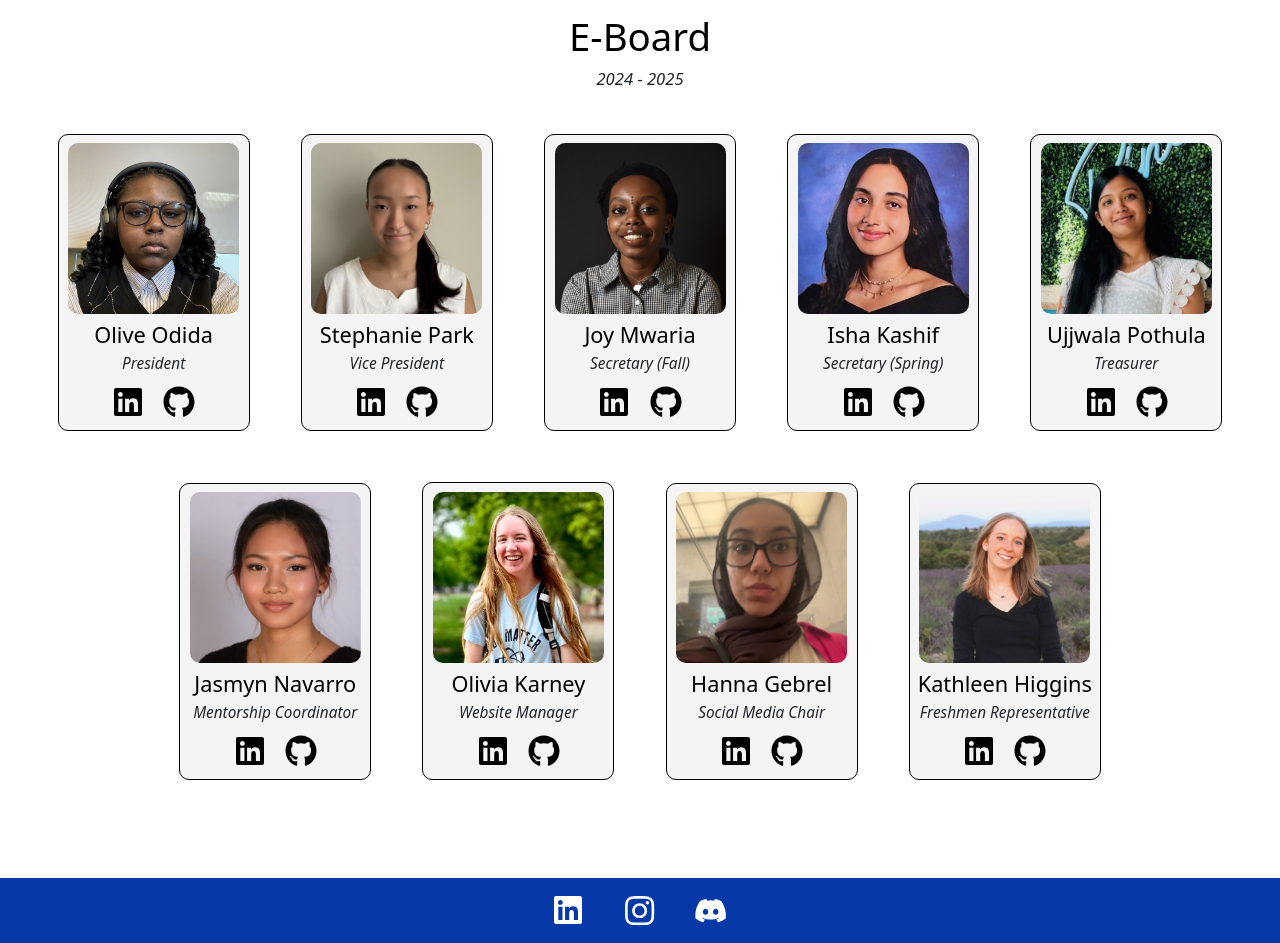
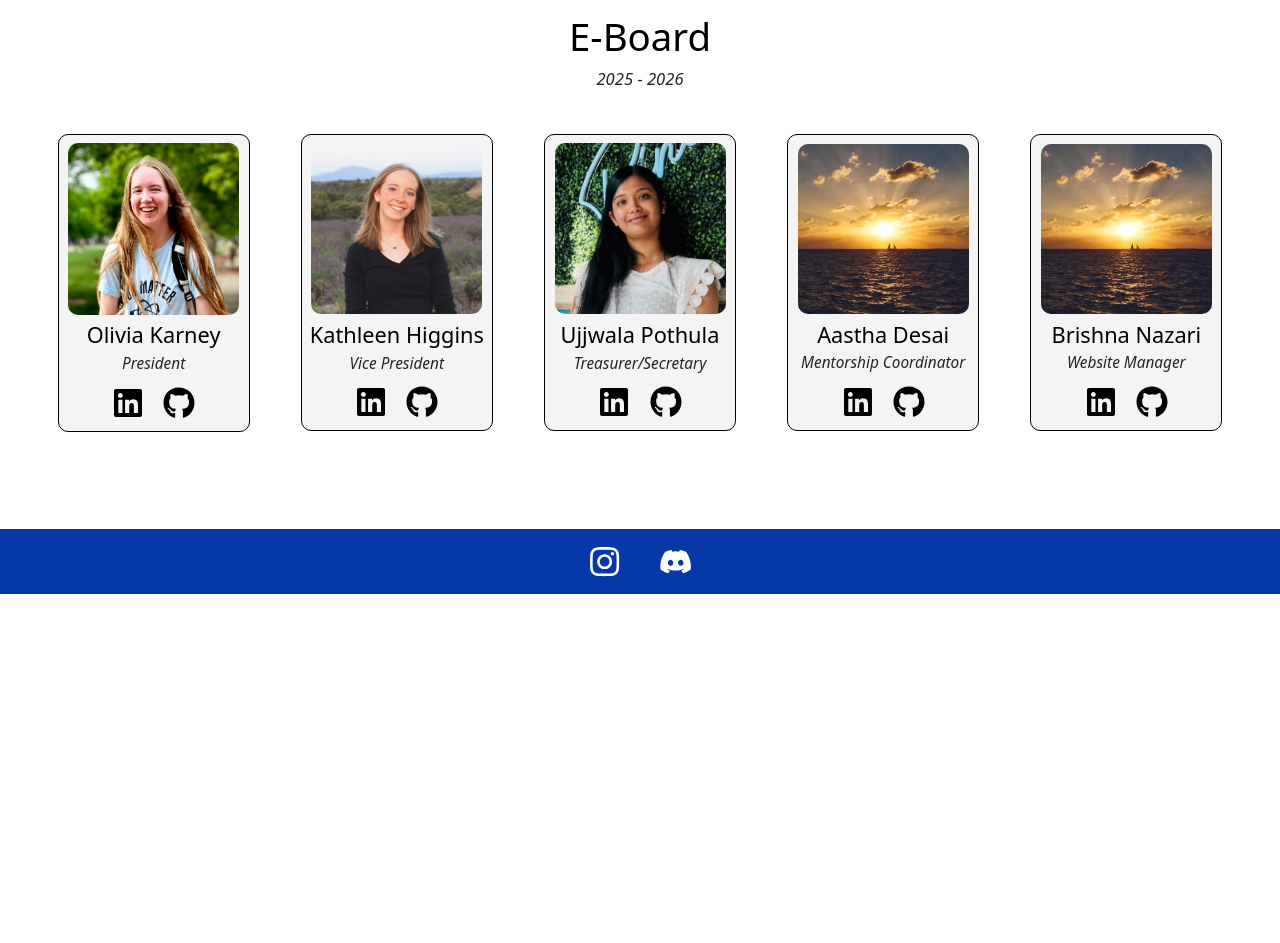
Before and after one commit to acmwud/website, a React (Create React App) app: page /#/ in a window 1280 px wide. Shown: the part 2960-3903 px from the top of the page. After the commit the page ends 3554 px from the top, so only its background shows below. Built offline with nearby package versions, Linux system fonts and the light colour scheme.

Commit message:
updated Eboard

```diff
--- a/src/Components/Home.tsx
+++ b/src/Components/Home.tsx
@@ -1,4 +1,4 @@
-import { Button, Col, Container, Row } from 'react-bootstrap';
+import { Button, Col, Container, Placeholder, Row } from 'react-bootstrap';
 import '../App.css';
 
 import { Link } from 'react-scroll';
@@ -21,7 +21,7 @@ import KathleenPicture from "./Images/EboardPictures/KathleenPicture.jpeg";
 
 import GroupPicture from "./Images/ClubPictures/GroupPicture.jpg";
 
-// import placeHolder from "./Images/EboardPictures/placeholderPic.webp"
+import placeHolder from "./Images/EboardPictures/placeholderPic.webp"
 // import { link } from 'fs';
 
 function Home() {
@@ -298,44 +298,7 @@ function Home() {
 
               </Col>
             </Row>
-            {/* <Row>
-              <h2 style={{marginTop: "6vh", fontSize: "2.0vw"}}><u>Get Involved</u></h2>
-              <Row>
-                <Col>
-                  <h2 style={{marginTop: "1vh", fontSize: "1.3vw"}}>LeetCode Study Group</h2>
-                        <h3 style={{fontSize: "1vw"}}>Saturdays at 1:00p.m. in Morris Library</h3>
-                        <h3 style={{fontSize: "1vw"}}></h3>
-                        <p style={{fontSize: "0.9vw", marginRight: "1vw"}}>Come study for technical interview with us! Just bring yourself and your laptop and we'll choose 1-2 LeetCode questions to work on as a group.</p>
-                        <Button
-                          style={{padding: "2.5%", marginBottom: "1vh",  fontSize: "1vw", backgroundColor: "#4682B4", border: "0px", borderRadius: "30px", color: "white"}}
-                          onClick={() => window.location.href = "https://docs.google.com/forms/d/e/1FAIpQLSdYe-AiS-zFnvEtTp61X0O0yPFjZBzdEpYzegCO6PcyKr1JAQ/viewform"}
-                          >
-                          Study Group Interest Form!
-                          </Button>
-                        <br></br>
-                        <Button
-                          style={{padding: "2.5%", fontSize: "1vw", backgroundColor: "#4682B4", border: "0px", borderRadius: "30px", color: "white"}}
-                          onClick={() => window.location.href = "https://www.when2meet.com/?26513393-VwbRE"}
-                          >
-                          Study Group Availability!
-                        </Button>
-                </Col>
 
-                <Col>
-                  <h2 style={{marginTop: "1vh", fontSize: "1.3vw"}}>Mentorship Program</h2>
-                  <p style={{fontSize: "0.9vw", marginRight: "1vw"}}>Are you and underclassman looking for advice? Join our mentorship program to learn more about classes, internships opportunities, careers, grad school, and more!</p>
-                  <p style={{fontSize: "0.9vw", marginRight: "1vw"}}>Are you and upperclassman or grad student who wants to help other women in tech? Become a mentor in our mentorship program to share your experience and help other women tech learn about how they can succeed in tech too!</p>
-
-                  <Button
-                    style={{padding: "2.5%", fontSize: "1vw", backgroundColor: "#4682B4", border: "0px", borderRadius: "30px", color: "white"}}
-                    onClick={() => window.location.href = "https://www.when2meet.com/?26513393-VwbRE"}
-                    >
-                    Interest Form
-                  </Button>
-
-                </Col>
-              </Row>
-            </Row> */}
           </Container>
           </section>
           </div>
@@ -508,39 +471,28 @@ function Home() {
 
 
 
-
-            {/* <div style={{backgroundColor: "#00309B", marginTop: 0, overflow: "hidden"}}>hello</div>
-            <div style={{backgroundColor: "#E0F2FD", marginTop: 0, overflow: "hidden"}}>hello</div> */}
-            {/* <div style={{backgroundColor: "#F5F5F5", marginTop: 0, overflow: "hidden"}}>hello</div>
-            <div style={{backgroundColor: "#F5F5F5", marginTop: 0, overflow: "hidden"}}>hello</div> */}
-
-
           <div style={{backgroundColor: "white", marginTop: "0%", overflow: "hidden"}}>
           <section id="eboard">
           <h1 style={{marginTop: "6vh"}}>E-Board</h1>
-          <span style={{display: "flex", justifyContent: "center", fontSize: "1.3vw", marginBottom: "2vh"}}><i>2024 - 2025</i></span>
+          <span style={{display: "flex", justifyContent: "center", fontSize: "1.3vw", marginBottom: "2vh"}}><i>2025 - 2026</i></span>
           <div style={{display: "flex", flexDirection: "row", alignItems: "center", justifyContent: "center", marginTop: 0}}>
-            <EBoardCard name='Olive Odida' position='President' image={OlivePicture} githubURL='https://github.com/oodida' linkedinURL='https://www.linkedin.com/in/olive-odida/' ></EBoardCard>
+            <EBoardCard name='Olivia Karney' position='President' image={OliviaPicture} githubURL='https://github.com/okarney' linkedinURL='https://www.linkedin.com/in/olivia-karney/' ></EBoardCard>
 
-            <EBoardCard name='Stephanie Park' position='Vice President' image={StephaniePicture} githubURL='https://github.com/stephaaniepark' linkedinURL='https://www.linkedin.com/in/stephanie-park-12643a323/?utm_source=share&utm_campaign=share_via&utm_content=profile&utm_medium=ios_app' ></EBoardCard>
+            <EBoardCard name='Kathleen Higgins' position='Vice President' image={KathleenPicture} githubURL='https://github.com/kathigg' linkedinURL='https://www.linkedin.com/in/kathleenhiggins2028/' ></EBoardCard>
 
-            <EBoardCard name='Joy Mwaria' position='Secretary (Fall)' image={JoyPicture} githubURL='https://github.com/joymmw' linkedinURL='https://www.linkedin.com/in/joymwaria/' ></EBoardCard>
+            <EBoardCard name='Ujjwala Pothula' position='Treasurer/Secretary' image={UjjwalaPicture} githubURL='https://github.com/ujjwalaa7' linkedinURL='https://www.linkedin.com/in/ujjwalap16/' ></EBoardCard>
 
-            <EBoardCard name='Isha Kashif' position='Secretary (Spring)' image={IshaPicture} githubURL='https://github.com/ishakashif' linkedinURL='https://www.linkedin.com/in/ishakashif/' ></EBoardCard>
+            <EBoardCard name='Aastha Desai' position='Mentorship Coordinator' image={placeHolder} githubURL='https://github.com' linkedinURL='https://www.linkedin.com' ></EBoardCard>
 
-            <EBoardCard name='Ujjwala Pothula' position='Treasurer' image={UjjwalaPicture} githubURL='https://github.com/ujjwalaa7' linkedinURL='https://www.linkedin.com/in/ujjwalap16/' ></EBoardCard>
+            <EBoardCard name='Brishna Nazari' position='Website Manager' image={placeHolder} githubURL='https://github.com' linkedinURL='https://www.linkedin.com/in/brishna-nazari32/' ></EBoardCard>
 
           </div>
 
           <div style={{display: "flex", flexDirection: "row", alignItems: "center", justifyContent: "center"}}>
 
-            <EBoardCard name='Jasmyn Navarro' position='Mentorship Coordinator' image={JasmynPicture} githubURL='https://github.com/JayNavarro' linkedinURL='https://www.linkedin.com/in/jasmyn-navarro/' ></EBoardCard>
 
-            <EBoardCard name='Olivia Karney' position='Website Manager' image={OliviaPicture} githubURL='https://github.com/okarney' linkedinURL='https://www.linkedin.com/in/olivia-karney/' ></EBoardCard>
+            {/* <EBoardCard name='Hanna Gebrel' position='Social Media Chair' image={HannaPicture} githubURL='' linkedinURL='https://www.linkedin.com/in/hannagebrel/' ></EBoardCard> */}
 
-            <EBoardCard name='Hanna Gebrel' position='Social Media Chair' image={HannaPicture} githubURL='' linkedinURL='https://www.linkedin.com/in/hannagebrel/' ></EBoardCard>
-
-            <EBoardCard name='Kathleen Higgins' position='Freshmen Representative' image={KathleenPicture} githubURL='https://github.com/kathigg' linkedinURL='https://www.linkedin.com/in/kathleenhiggins2028/' ></EBoardCard>
 
 
           </div>
@@ -550,9 +502,9 @@ function Home() {
           </section>
 
           <div style={{backgroundColor: "#0639a7", padding: "1em", display: "flex", justifyContent: "center", gap: "3vw"}}>
-            <a href="https://www.linkedin.com/groups/8936004/" target="_blank" rel="noopener noreferrer">
+            {/* <a href="https://www.linkedin.com/groups/8936004/" target="_blank" rel="noopener noreferrer">
               <FaLinkedin size="2.5vw" color="white" />
-            </a>
+            </a> */}
             <a href="https://www.instagram.com/acmwud/" target="_blank" rel="noopener noreferrer">
               <FaInstagram size="2.6vw" color="white" />
             </a>
```
